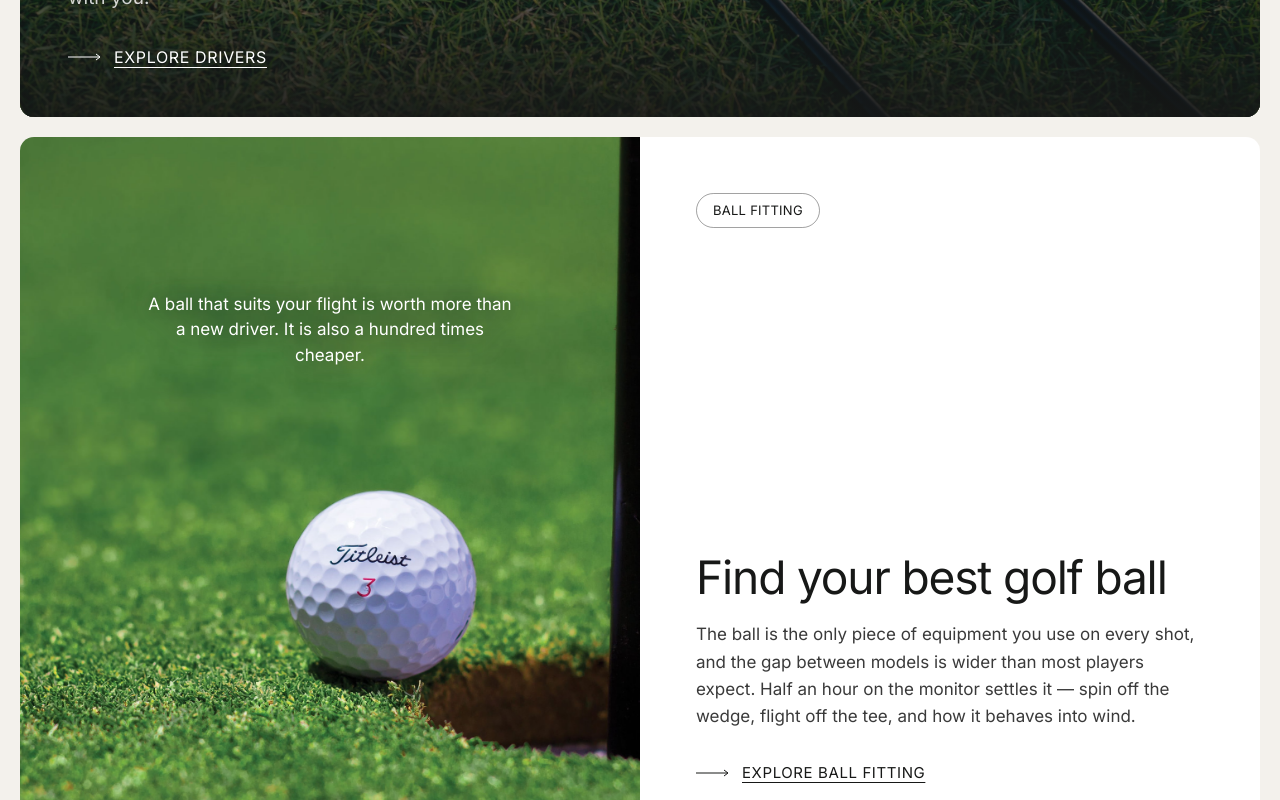
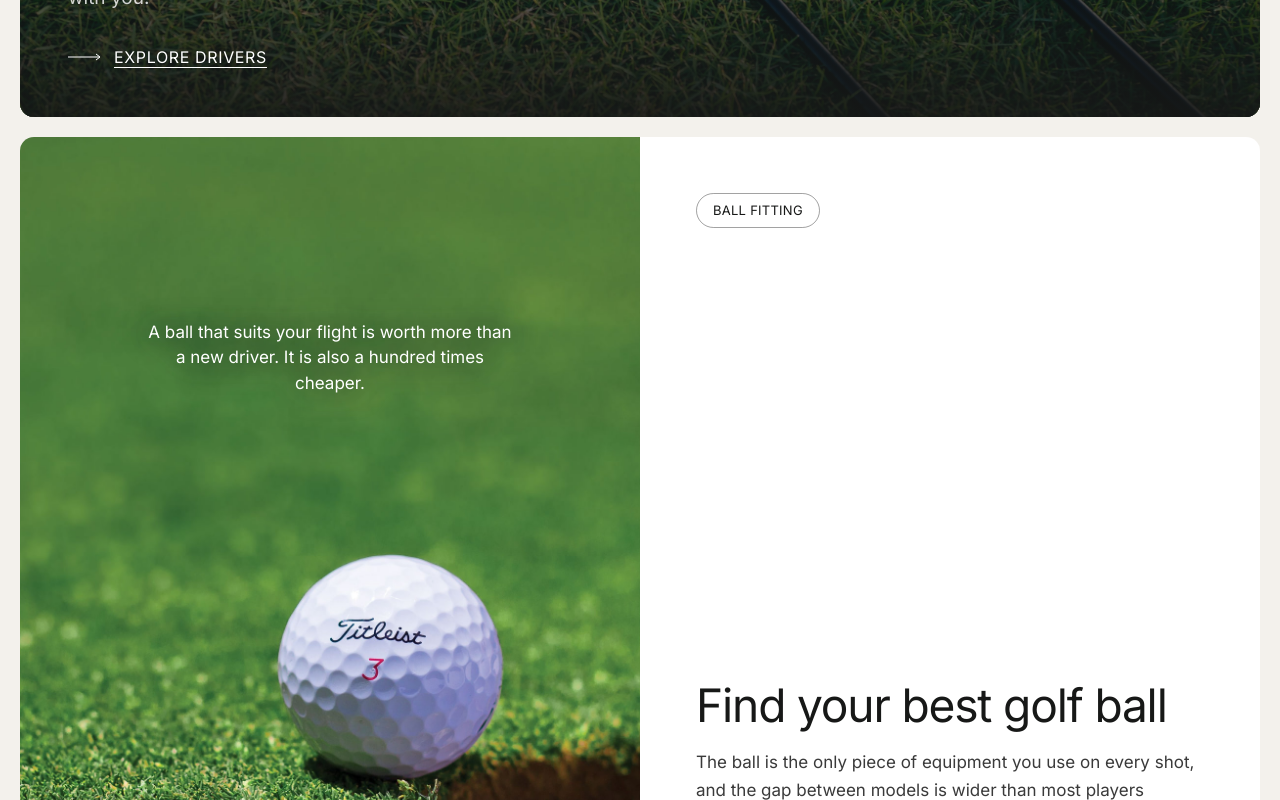
Before and after one commit to Biplo12/fairway-shop, a Next.js app: page / in a window 1280 px wide. Shown: the part 2260-3060 px from the top of the page. Built offline with nearby package versions, Linux system fonts and the light colour scheme.

Commit message:
style: raise the split panels to 52rem

```diff
--- a/src/components/sections/split-feature.tsx
+++ b/src/components/sections/split-feature.tsx
@@ -51,7 +51,7 @@ export function SplitFeature({
     <section className="px-3 pb-3 md:px-5 md:pb-5">
       <div className="grid overflow-hidden rounded-card md:grid-cols-2">
         <div
-          className={`relative min-h-[22rem] md:min-h-[44rem] ${
+          className={`relative min-h-[24rem] md:min-h-[52rem] ${
             imageSide === "right" ? "md:order-2" : ""
           }`}
         >
```
